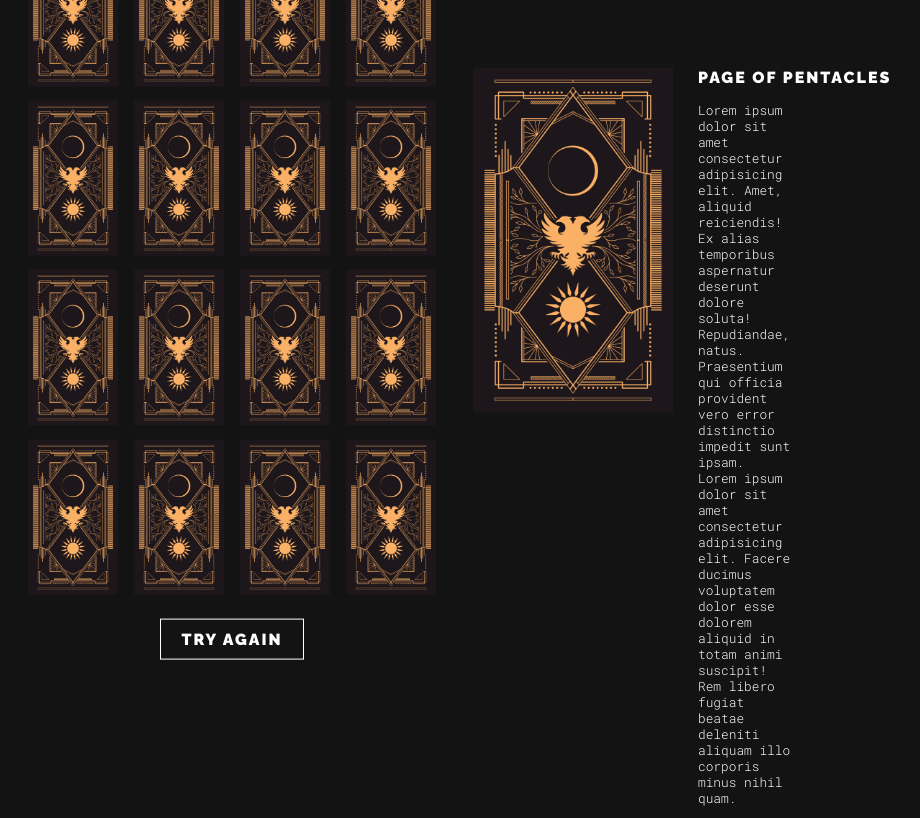
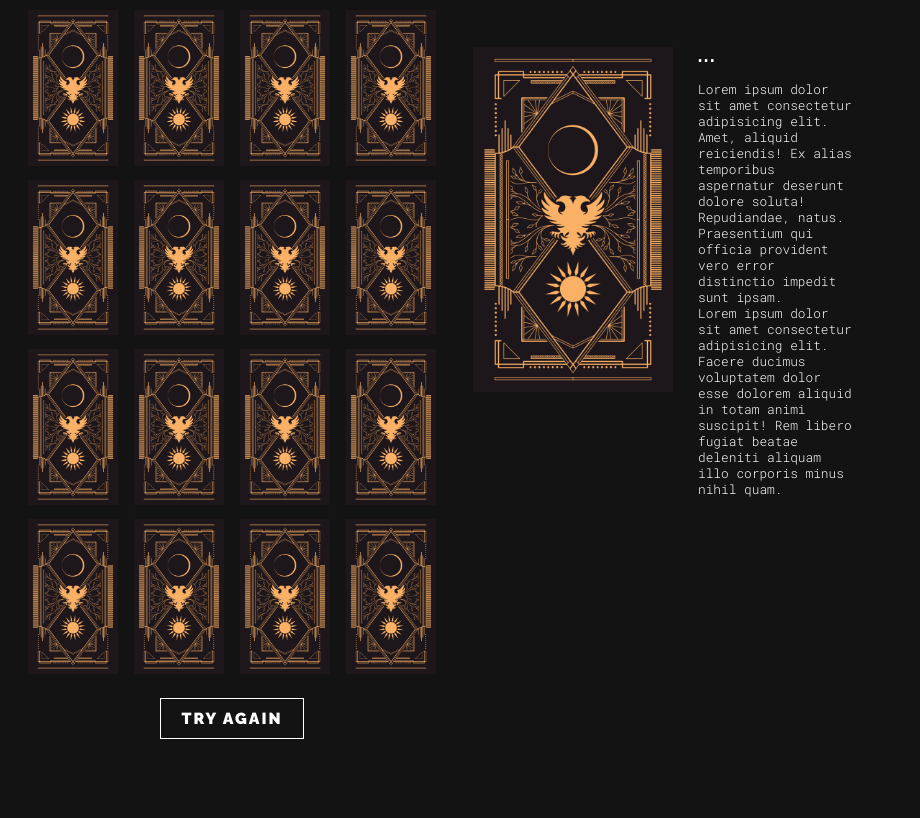
Before and after one commit to acidburn38/Tarot-Game, a plain HTML site: page index.html in a window 1280 px wide. Shown: the part 65-883 px from the top of the page, without its empty margins (167-1087 px from the left). After the commit the page ends 816 px from the top, so only its background shows below. Drawn offline with Linux system fonts and the light colour scheme.

Commit message:
truc de padding et co

```diff
--- a/index.html
+++ b/index.html
@@ -99,7 +99,7 @@
 
                 </div>
                 <div class="description">
-                    <div class="card_title fat_font" id="title">Page of Pentacles</div>
+                    <div class="card_title fat_font" id="title">...</div>
                     <div class="card_description" id="description">
                         <p class="txt">
                             Lorem ipsum dolor sit amet consectetur adipisicing elit. Amet, aliquid reiciendis! Ex alias temporibus aspernatur deserunt dolore soluta! Repudiandae, natus. Praesentium qui officia provident vero error distinctio impedit sunt ipsam.<br>
--- a/style.css
+++ b/style.css
@@ -55,10 +55,10 @@ body {
 .descr_container {
     display: flex;
     text-align: left;
-    padding-top: 200px;
+    margin-top: 100px;
 }
 .card_description {
-    padding-right: 190px;
+    padding-right: 100px;
 }
 .img_card {
     width: 200px;
```
